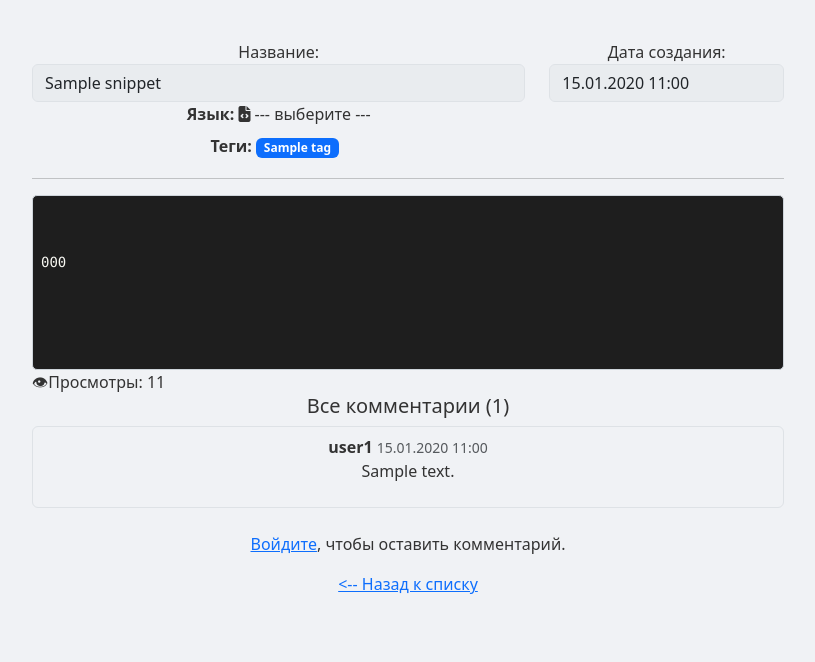
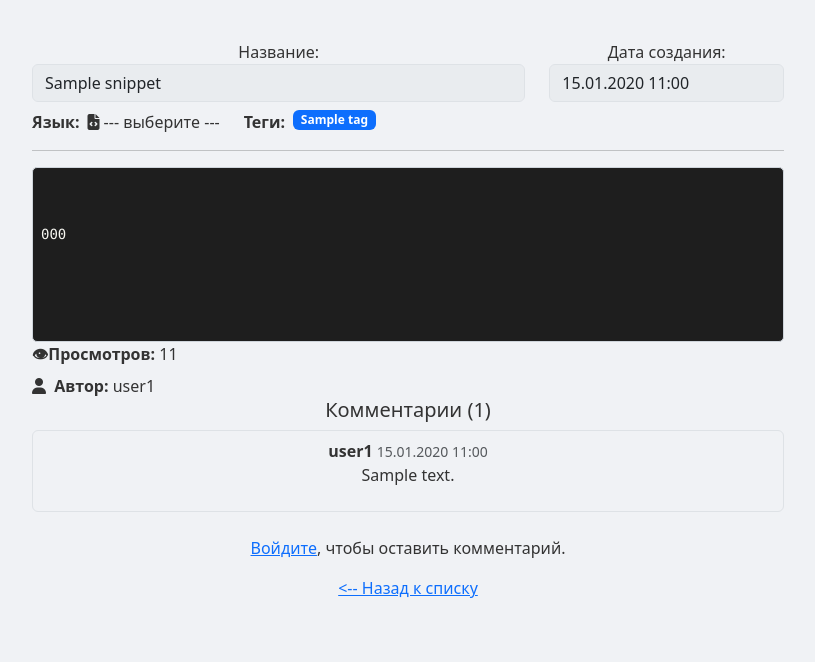
Before and after one commit to p95max/Snippets, a Django app: page /snippet/1 in a window 1280 px wide. Shown: the part 56-718 px from the top of the page, without its empty margins (232-1047 px from the left). Run offline with Django 5.2, Linux system fonts and the light colour scheme; data comes from the database, SQL or seed files in the repository; tables that the repository leaves empty hold one stand-in row (values such as "Sample post"); parts of the project's set-up code (start-up, migrations or seed data) failed here and were passed over.

```diff
--- a/MainApp/templates/snippet_detail.html
+++ b/MainApp/templates/snippet_detail.html
@@ -5,24 +5,26 @@
 <div class="container">
     <div class="row">
         <div class="col">
+
             <fieldset disabled>
                 <div class="row disabled">
                     <div class="col col-8">
                         Название:
                         <input type="text" value="{{ snippet.name }}" class="form-control">
 
-                        <strong>Язык:</strong>
-                        <i class="{% lang_icon_class snippet.lang %}"></i>
-                        <span>{{ snippet.get_lang_display }}</span>
+                        <div class="d-flex align-items-center mt-2 flex-wrap">
+                            <strong class="me-2">Язык:</strong>
+                            <i class="{% lang_icon_class snippet.lang %} me-1"></i>
+                            <span class="me-4">{{ snippet.get_lang_display }}</span>
 
-                        <div class="mt-2">
-                            <span class="fw-bold">Теги:</span>
+                            <span class="fw-bold me-2">Теги:</span>
                             {% for tag in snippet.tags.all %}
                                 <span class="badge bg-primary me-2 mb-1">{{ tag.name }}</span>
                             {% empty %}
                                 <span class="text-muted">нет</span>
                             {% endfor %}
                         </div>
+
                     </div>
                     <div class="col col-4">
                         Дата создания:
@@ -35,16 +37,25 @@
                         <div class="p-2 h-100" style="border:1px solid #ced4da; border-radius:5px; background-color: #1e1e1e; color: #f8f8f2; font-family: monospace; white-space: pre-wrap;">
                             <pre style="margin: 0; text-align: left">{{ snippet.code }}</pre>
                         </div>
-                        <p style="text-align: left">👁Просмотры: {{ snippet.views_count }}</p>
+                        <p style="text-align: left" > <strong>👁Просмотров:</strong> {{ snippet.views_count }}</p>
+
                     </div>
                 </div>
             </fieldset>
         </div>
+
     </div>
 
     <div class="row mt-4">
+
+        <div class="mt-2" style="text-align: left">
+            <i class="fa-solid fa-user me-1"></i>
+            <span class="fw-bold">Автор:</span>
+            <span>{{ snippet.user.username }}</span>
+        </div>
+
         <div class="col">
-            <h5>Все комментарии ({{ snippet.comment_set.count }})</h5>
+            <h5>Комментарии ({{ snippet.comment_set.count }})</h5>
 
             {% for comment in snippet.comment_set.all %}
                 <div class="border rounded p-2 mb-2">
```
Also changed, not shown: MainApp/admin.py (+31 -5 lines).
